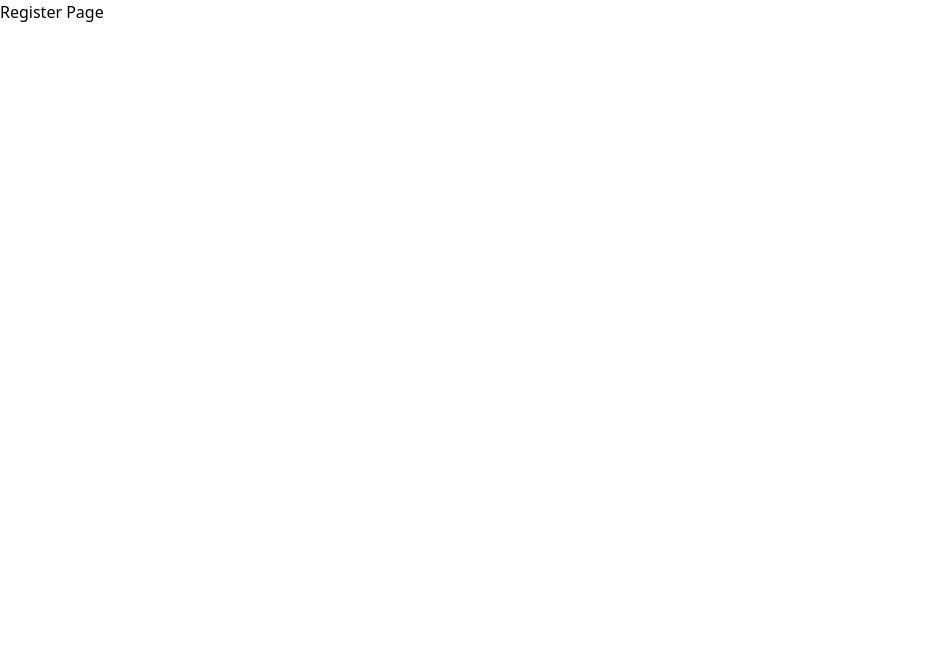
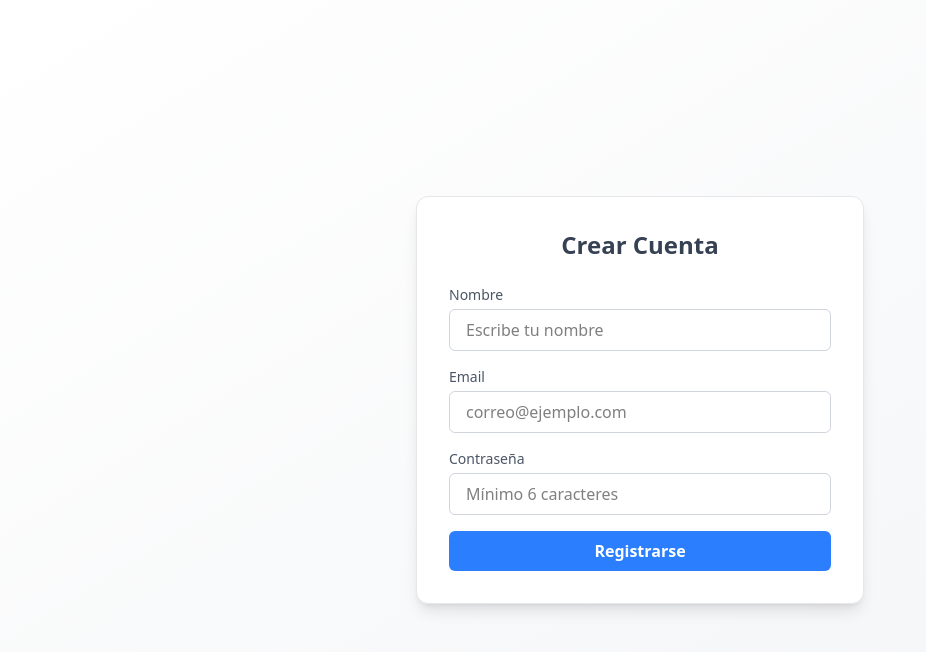
Before and after one commit to jorgea-hn/SmartDeal, a React (Vite) app: page /register in a window 1280 px wide. Shown: the top 652 px of the page, without its empty margins (0-926 px from the left). Built offline with nearby package versions, Linux system fonts and the light colour scheme.

Commit message:
Register

```diff
--- a/package.json
+++ b/package.json
@@ -13,6 +13,7 @@
     "@tailwindcss/vite": "^4.1.11",
     "axios": "^1.10.0",
     "cheerio": "^1.1.0",
+    "json-server": "^1.0.0-beta.3",
     "react": "^19.1.0",
     "react-dom": "^19.1.0",
     "react-router-dom": "^7.6.3",
--- /dev/null
+++ b/public/db.json
@@ -0,0 +1,35 @@
+{
+  "users": [
+    {
+      "id": "e7bc",
+      "nombre": "wal",
+      "email": "wal@gmail.com",
+      "clave": "123456789"
+    },
+    {
+      "id": "f87d",
+      "nombre": "4561465145",
+      "email": "dszdsadas@example.com",
+      "clave": "123456"
+    },
+    {
+      "id": "8e11",
+      "nombre": "sdasaS",
+      "email": "jorge@example.com",
+      "clave": "123456"
+    },
+    {
+      "id": "e9d0",
+      "nombre": "dsadsa",
+      "email": "jorge@example.com",
+      "clave": "123456"
+    },
+    {
+      "id": "6715",
+      "nombre": "wall",
+      "email": "wall@gmail.com",
+      "clave": "123456789"
+    }
+
+  ]
+}
--- a/src/pages/Register.jsx
+++ b/src/pages/Register.jsx
@@ -1,9 +1,117 @@
-function Register(){
+import axios from 'axios';
+import { useState } from 'react';
+import { useNavigate } from 'react-router-dom';
+
+
+function Register() {
+    const [nombre, setNombre] = useState('');
+    const [email, setEmail] = useState('');
+    const [clave, setClave] = useState('');
+    const navegate = useNavigate();
+
+    async function verificarExistente(nombre, email) {
+        try {
+            const res = await axios.get('http://localhost:3000/users', {
+                params: { nombre, email }
+            });
+            return res.data.length > 0;
+        } catch (error) {
+            console.error('Error al verificar usuario existente:', error);
+            return false;
+        }
+    }
+
+
+    async function manejarRegistro(e) {
+        e.preventDefault();
+
+        const yaExiste = await verificarExistente (nombre, email);
+        if (yaExiste) {
+            alert('El nombre o el correo ya estan registrado');
+            return
+        }
+
+        if (!nombre || !email || !clave) {
+            alert(' Todos los campos son obligatorios');
+            return;
+        }
+
+        const nuevoUsuario = { nombre, email, clave };
+
+        try {
+            const respuesta = await fetch('http://localhost:3000/users', {
+                method: 'POST',
+                headers: {
+                    'Content-Type': 'application/json',
+                },
+                body: JSON.stringify(nuevoUsuario),
+            }); axios
+
+            if (respuesta.ok) {
+                alert('✅ Registro guardado correctamente');
+                setNombre('');
+                setEmail('');
+                setClave('');
+                navegate("/login")
+
+            } else {
+                alert('❌ Error al registrar el usuario');
+            }
+        } catch (error) {
+            console.error(error);
+            alert('❌ Error al conectar con la base de datos');
+        }
+    }
+
     return (
-        <div className="register">
-            <h1>Register Page</h1>
+        <div className="min-h-screen flex items-center justify-center bg-gradient-to-br from-white to-gray-100">
+            <div className="bg-white shadow-lg rounded-xl p-8 w-full max-w-md border border-gray-200">
+                <h1 className="text-2xl font-bold text-center text-gray-700 mb-6">Crear Cuenta</h1>
+
+                <form onSubmit={manejarRegistro} className="space-y-4">
+                    <div>
+                        <label className="block text-sm font-medium text-gray-600">Nombre</label>
+                        <input
+                            type="text"
+                            value={nombre}
+                            onChange={(e) => setNombre(e.target.value)}
+                            className="w-full mt-1 px-4 py-2 border border-gray-300 rounded-md focus:outline-none focus:ring-2 focus:ring-blue-400"
+                            placeholder="Escribe tu nombre"
+                        />
+                    </div>
+
+                    <div>
+                        <label className="block text-sm font-medium text-gray-600">Email</label>
+                        <input
+                            type="email"
+                            value={email}
+                            onChange={(e) => setEmail(e.target.value)}
+                            className="w-full mt-1 px-4 py-2 border border-gray-300 rounded-md focus:outline-none focus:ring-2 focus:ring-blue-400"
+                            placeholder="correo@ejemplo.com"
+                        />
+                    </div>
+
+                    <div>
+                        <label className="block text-sm font-medium text-gray-600">Contraseña</label>
+                        <input
+                            type="password"
+                            value={clave}
+                            onChange={(e) => setClave(e.target.value)}
+                            className="w-full mt-1 px-4 py-2 border border-gray-300 rounded-md focus:outline-none focus:ring-2 focus:ring-blue-400"
+                            placeholder="Mínimo 6 caracteres"
+                        />
+                    </div>
+
+                    <button
+                        type="submit"
+                        className="w-full bg-blue-500 hover:bg-blue-600 text-white font-semibold py-2 px-4 rounded-md transition duration-300"
+                    >
+                        Registrarse
+                    </button>
+                </form>
+            </div>
         </div>
-    )
+    );
 }
 
 export default Register;
```
Also changed, not shown: 1 other file (tests, documents, lock files or other folders).
